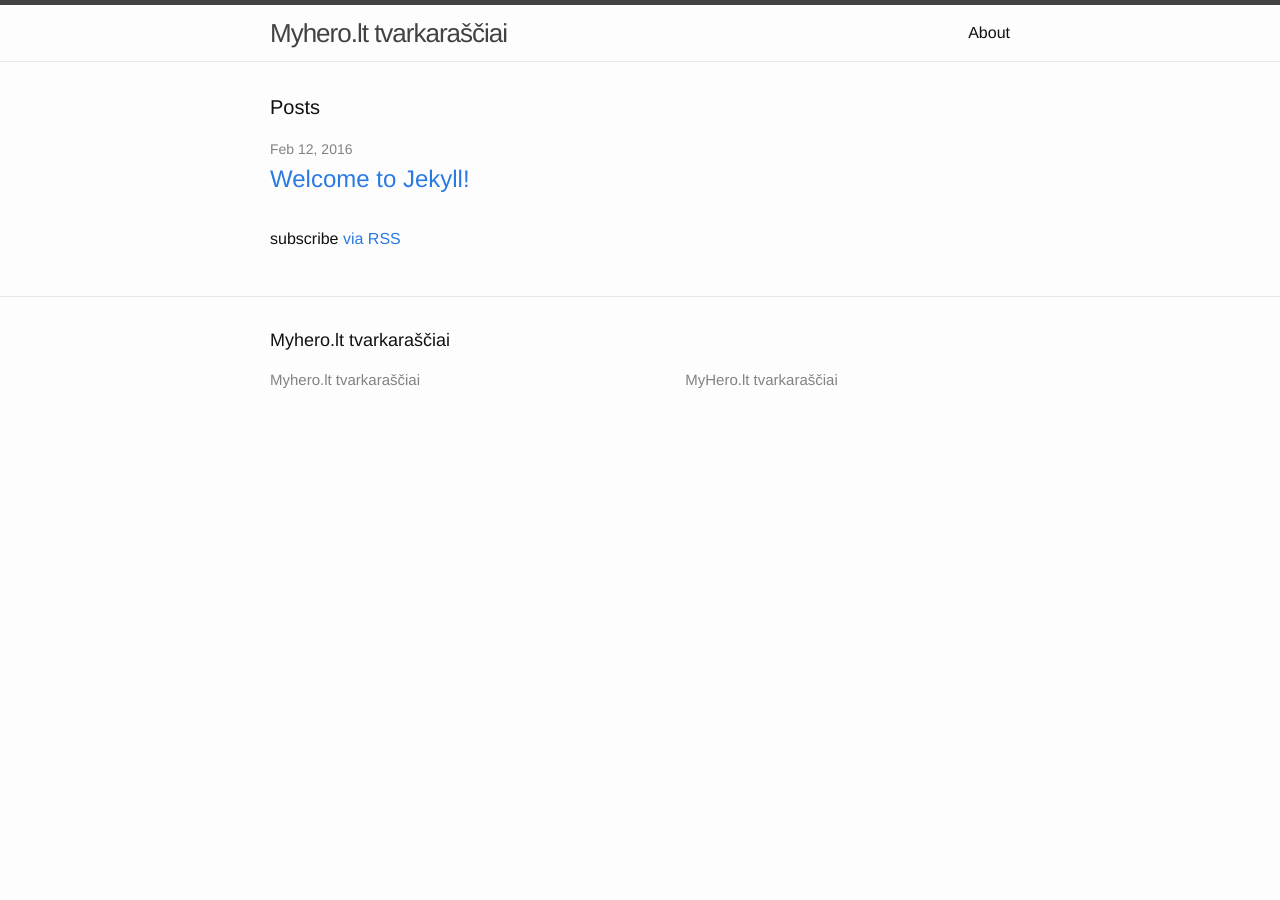
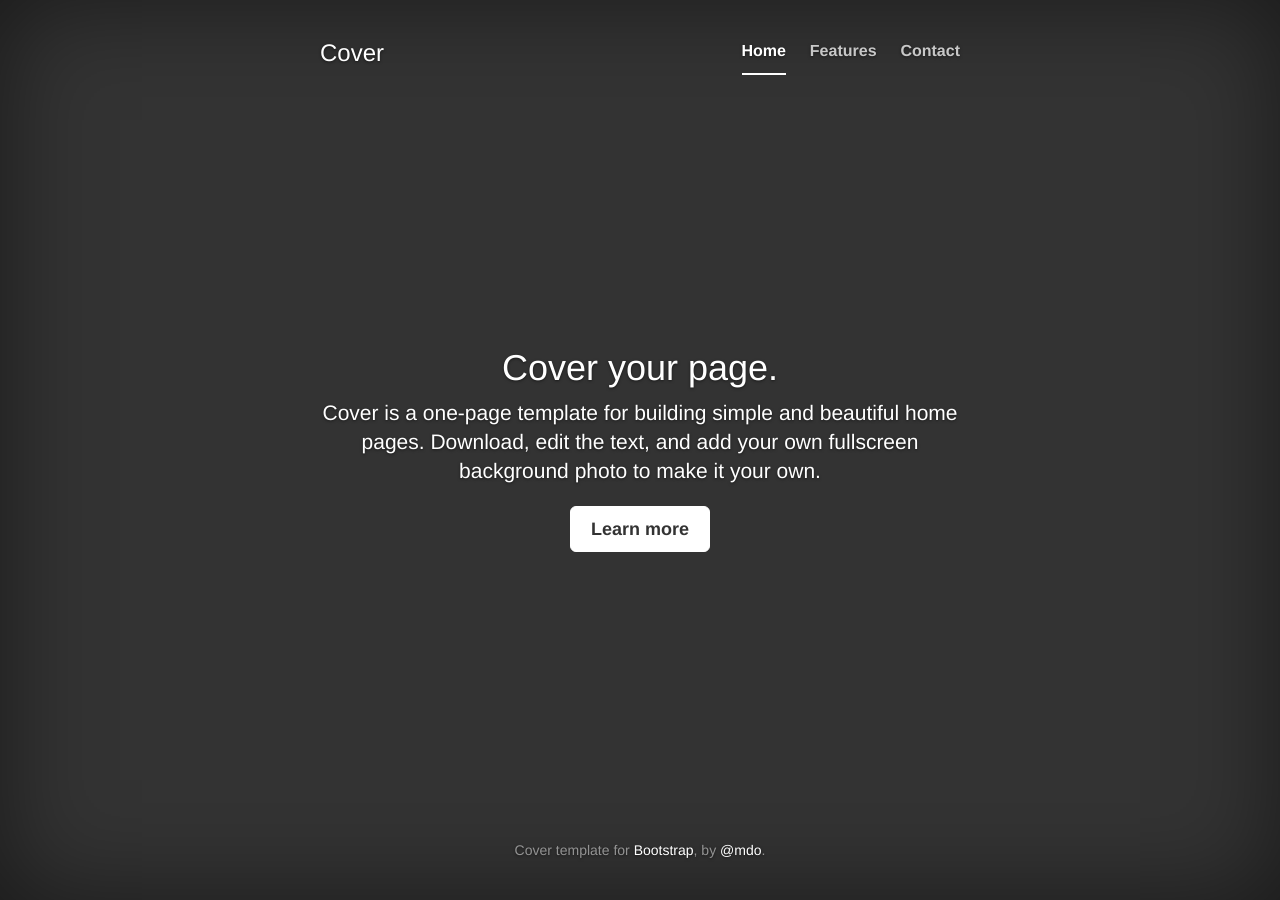
Before and after one commit to vaidas-lungis/myhero, a Jekyll site: the page built from index.html, in a window 1280 px wide. Built offline with Jekyll 4.4.1, drawn with Linux system fonts in a browser that asks for light colours; nearby versions of some CDN libraries.

Commit message:
integrate bootstrap cover theme

```diff
--- a/_includes/footer.html
+++ b/_includes/footer.html
@@ -1,38 +1,8 @@
-<footer class="site-footer">
 
-  <div class="wrapper">
-
-    <h2 class="footer-heading">{{ site.title }}</h2>
-
-    <div class="footer-col-wrapper">
-      <div class="footer-col footer-col-1">
-        <ul class="contact-list">
-          <li>{{ site.title }}</li>
-          <li><a href="mailto:{{ site.email }}">{{ site.email }}</a></li>
-        </ul>
-      </div>
-
-      <div class="footer-col footer-col-2">
-        <ul class="social-media-list">
-          {% if site.github_username %}
-          <li>
-            {% include icon-github.html username=site.github_username %}
-          </li>
-          {% endif %}
-
-          {% if site.twitter_username %}
-          <li>
-            {% include icon-twitter.html username=site.twitter_username %}
-          </li>
-          {% endif %}
-        </ul>
-      </div>
-
-      <div class="footer-col footer-col-3">
-        <p>{{ site.description }}</p>
-      </div>
-    </div>
-
-  </div>
-
-</footer>
+<!-- Bootstrap core JavaScript
+================================================== -->
+<!-- Placed at the end of the document so the pages load faster -->
+<script src="https://ajax.googleapis.com/ajax/libs/jquery/1.11.3/jquery.min.js"></script>
+<script src="https://maxcdn.bootstrapcdn.com/bootstrap/3.3.6/js/bootstrap.min.js" integrity="sha384-0mSbJDEHialfmuBBQP6A4Qrprq5OVfW37PRR3j5ELqxss1yVqOtnepnHVP9aJ7xS" crossorigin="anonymous"></script>
+<!-- IE10 viewport hack for Surface/desktop Windows 8 bug -->
+<script src="/js/ie10-viewport-bug-workaround.js"></script>
--- a/_includes/head.html
+++ b/_includes/head.html
@@ -2,11 +2,29 @@
   <meta charset="utf-8">
   <meta http-equiv="X-UA-Compatible" content="IE=edge">
   <meta name="viewport" content="width=device-width, initial-scale=1">
+  <!-- The above 3 meta tags *must* come first in the head; any other head content must come *after* these tags -->
+  <meta name="description" content="{% if page.excerpt %}{{ page.excerpt | strip_html | strip_newlines | truncate: 160 }}{% else %}{{ site.description }}{% endif %}">
+  <meta name="author" content="">
+  <title>{% if page.title %}{{ page.title }}{% else %}{{ site.title }}{% endif %}</title>
 
-  <title>{% if page.title %}{{ page.title }}{% else %}{{ site.title }}{% endif %}</title>
-  <meta name="description" content="{% if page.excerpt %}{{ page.excerpt | strip_html | strip_newlines | truncate: 160 }}{% else %}{{ site.description }}{% endif %}">
+  <!-- Bootstrap core CSS -->
+  <link rel="stylesheet" href="https://maxcdn.bootstrapcdn.com/bootstrap/3.3.6/css/bootstrap.min.css" integrity="sha384-1q8mTJOASx8j1Au+a5WDVnPi2lkFfwwEAa8hDDdjZlpLegxhjVME1fgjWPGmkzs7" crossorigin="anonymous">
 
-  <link rel="stylesheet" href="{{ "/css/main.css" | prepend: site.baseurl }}">
+  <!-- IE10 viewport hack for Surface/desktop Windows 8 bug -->
+  <link href="../../assets/css/ie10-viewport-bug-workaround.css" rel="stylesheet">
+
+  <!-- Custom styles for this template -->
+  <link href="/css/cover.css" rel="stylesheet">
+
+  <!-- Just for debugging purposes. Don't actually copy these 2 lines! -->
+  <!--[if lt IE 9]><script src="../../assets/js/ie8-responsive-file-warning.js"></script><![endif]-->
+  <script src="../../assets/js/ie-emulation-modes-warning.js"></script>
+
+  <!-- HTML5 shim and Respond.js for IE8 support of HTML5 elements and media queries -->
+  <!--[if lt IE 9]>
+  <script src="https://oss.maxcdn.com/html5shiv/3.7.2/html5shiv.min.js"></script>
+  <script src="https://oss.maxcdn.com/respond/1.4.2/respond.min.js"></script>
+  <![endif]-->
+
   <link rel="canonical" href="{{ page.url | replace:'index.html','' | prepend: site.baseurl | prepend: site.url }}">
-  <link rel="alternate" type="application/rss+xml" title="{{ site.title }}" href="{{ "/feed.xml" | prepend: site.baseurl | prepend: site.url }}">
 </head>
--- a/_includes/header.html
+++ b/_includes/header.html
@@ -1,27 +1,10 @@
-<header class="site-header">
-
-  <div class="wrapper">
-
-    <a class="site-title" href="{{ site.baseurl }}/">{{ site.title }}</a>
-
-    <nav class="site-nav">
-      <a href="#" class="menu-icon">
-        <svg viewBox="0 0 18 15">
-          <path fill="#424242" d="M18,1.484c0,0.82-0.665,1.484-1.484,1.484H1.484C0.665,2.969,0,2.304,0,1.484l0,0C0,0.665,0.665,0,1.484,0 h15.031C17.335,0,18,0.665,18,1.484L18,1.484z"/>
-          <path fill="#424242" d="M18,7.516C18,8.335,17.335,9,16.516,9H1.484C0.665,9,0,8.335,0,7.516l0,0c0-0.82,0.665-1.484,1.484-1.484 h15.031C17.335,6.031,18,6.696,18,7.516L18,7.516z"/>
-          <path fill="#424242" d="M18,13.516C18,14.335,17.335,15,16.516,15H1.484C0.665,15,0,14.335,0,13.516l0,0 c0-0.82,0.665-1.484,1.484-1.484h15.031C17.335,12.031,18,12.696,18,13.516L18,13.516z"/>
-        </svg>
-      </a>
-
-      <div class="trigger">
-        {% for my_page in site.pages %}
-          {% if my_page.title %}
-          <a class="page-link" href="{{ my_page.url | prepend: site.baseurl }}">{{ my_page.title }}</a>
-          {% endif %}
-        {% endfor %}
-      </div>
-    </nav>
-
-  </div>
-
-</header>
+<div class="inner">
+  <h3 class="masthead-brand">Cover</h3>
+  <nav>
+    <ul class="nav masthead-nav">
+      <li class="active"><a href="#">Home</a></li>
+      <li><a href="#">Features</a></li>
+      <li><a href="#">Contact</a></li>
+    </ul>
+  </nav>
+</div>
--- a/_layouts/default.html
+++ b/_layouts/default.html
@@ -1,20 +1,26 @@
 <!DOCTYPE html>
-<html>
-
+<html lang="en">
   {% include head.html %}
-
   <body>
 
-    {% include header.html %}
+  <div class="site-wrapper">
 
-    <div class="page-content">
-      <div class="wrapper">
+    <div class="site-wrapper-inner">
+
+      <div class="cover-container">
+
+        <div class="masthead clearfix">
+          {% include header.html %}
+        </div>
+
         {{ content }}
+
       </div>
+
     </div>
 
-    {% include footer.html %}
+  </div>
+  {% include footer.html %}
 
   </body>
-
 </html>
--- /dev/null
+++ b/css/cover.css
@@ -0,0 +1,163 @@
+/*
+ * Globals
+ */
+
+/* Links */
+a,
+a:focus,
+a:hover {
+  color: #fff;
+}
+
+/* Custom default button */
+.btn-default,
+.btn-default:hover,
+.btn-default:focus {
+  color: #333;
+  text-shadow: none; /* Prevent inheritence from `body` */
+  background-color: #fff;
+  border: 1px solid #fff;
+}
+
+
+/*
+ * Base structure
+ */
+
+html,
+body {
+  height: 100%;
+  background-color: #333;
+}
+body {
+  color: #fff;
+  text-align: center;
+  text-shadow: 0 1px 3px rgba(0,0,0,.5);
+}
+
+/* Extra markup and styles for table-esque vertical and horizontal centering */
+.site-wrapper {
+  display: table;
+  width: 100%;
+  height: 100%; /* For at least Firefox */
+  min-height: 100%;
+  -webkit-box-shadow: inset 0 0 100px rgba(0,0,0,.5);
+          box-shadow: inset 0 0 100px rgba(0,0,0,.5);
+}
+.site-wrapper-inner {
+  display: table-cell;
+  vertical-align: top;
+}
+.cover-container {
+  margin-right: auto;
+  margin-left: auto;
+}
+
+/* Padding for spacing */
+.inner {
+  padding: 30px;
+}
+
+
+/*
+ * Header
+ */
+.masthead-brand {
+  margin-top: 10px;
+  margin-bottom: 10px;
+}
+
+.masthead-nav > li {
+  display: inline-block;
+}
+.masthead-nav > li + li {
+  margin-left: 20px;
+}
+.masthead-nav > li > a {
+  padding-right: 0;
+  padding-left: 0;
+  font-size: 16px;
+  font-weight: bold;
+  color: #fff; /* IE8 proofing */
+  color: rgba(255,255,255,.75);
+  border-bottom: 2px solid transparent;
+}
+.masthead-nav > li > a:hover,
+.masthead-nav > li > a:focus {
+  background-color: transparent;
+  border-bottom-color: #a9a9a9;
+  border-bottom-color: rgba(255,255,255,.25);
+}
+.masthead-nav > .active > a,
+.masthead-nav > .active > a:hover,
+.masthead-nav > .active > a:focus {
+  color: #fff;
+  border-bottom-color: #fff;
+}
+
+@media (min-width: 768px) {
+  .masthead-brand {
+    float: left;
+  }
+  .masthead-nav {
+    float: right;
+  }
+}
+
+
+/*
+ * Cover
+ */
+
+.cover {
+  padding: 0 20px;
+}
+.cover .btn-lg {
+  padding: 10px 20px;
+  font-weight: bold;
+}
+
+
+/*
+ * Footer
+ */
+
+.mastfoot {
+  color: #999; /* IE8 proofing */
+  color: rgba(255,255,255,.5);
+}
+
+
+/*
+ * Affix and center
+ */
+
+@media (min-width: 768px) {
+  /* Pull out the header and footer */
+  .masthead {
+    position: fixed;
+    top: 0;
+  }
+  .mastfoot {
+    position: fixed;
+    bottom: 0;
+  }
+  /* Start the vertical centering */
+  .site-wrapper-inner {
+    vertical-align: middle;
+  }
+  /* Handle the widths */
+  .masthead,
+  .mastfoot,
+  .cover-container {
+    width: 100%; /* Must be percentage or pixels for horizontal alignment */
+  }
+}
+
+@media (min-width: 992px) {
+  .masthead,
+  .mastfoot,
+  .cover-container {
+    width: 700px;
+  }
+}
--- a/index.html
+++ b/index.html
@@ -2,22 +2,16 @@
 layout: default
 ---
 
-<div class="home">
+<div class="inner cover">
+  <h1 class="cover-heading">Cover your page.</h1>
+  <p class="lead">Cover is a one-page template for building simple and beautiful home pages. Download, edit the text, and add your own fullscreen background photo to make it your own.</p>
+  <p class="lead">
+    <a href="#" class="btn btn-lg btn-default">Learn more</a>
+  </p>
+</div>
 
-  <h1 class="page-heading">Posts</h1>
-
-  <ul class="post-list">
-    {% for post in site.posts %}
-      <li>
-        <span class="post-meta">{{ post.date | date: "%b %-d, %Y" }}</span>
-
-        <h2>
-          <a class="post-link" href="{{ post.url | prepend: site.baseurl }}">{{ post.title }}</a>
-        </h2>
-      </li>
-    {% endfor %}
-  </ul>
-
-  <p class="rss-subscribe">subscribe <a href="{{ "/feed.xml" | prepend: site.baseurl }}">via RSS</a></p>
-
+<div class="mastfoot">
+  <div class="inner">
+    <p>Cover template for <a href="http://getbootstrap.com">Bootstrap</a>, by <a href="https://twitter.com/mdo">@mdo</a>.</p>
+  </div>
 </div>
--- /dev/null
+++ b/js/ie10-viewport-bug-workaround.js
@@ -0,0 +1,23 @@
+/*!
+ * IE10 viewport hack for Surface/desktop Windows 8 bug
+ * Copyright 2014-2015 Twitter, Inc.
+ * Licensed under MIT (https://github.com/twbs/bootstrap/blob/master/LICENSE)
+ */
+
+// See the Getting Started docs for more information:
+// http://getbootstrap.com/getting-started/#support-ie10-width
+
+(function () {
+  'use strict';
+
+  if (navigator.userAgent.match(/IEMobile\/10\.0/)) {
+    var msViewportStyle = document.createElement('style')
+    msViewportStyle.appendChild(
+      document.createTextNode(
+        '@-ms-viewport{width:auto!important}'
+      )
+    )
+    document.querySelector('head').appendChild(msViewportStyle)
+  }
+
+})();
```
Also changed, not shown: css/ie10-viewport-bug-workaround.css (added, +15 -0 lines).
